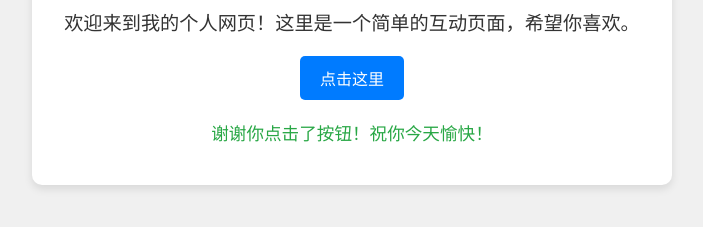
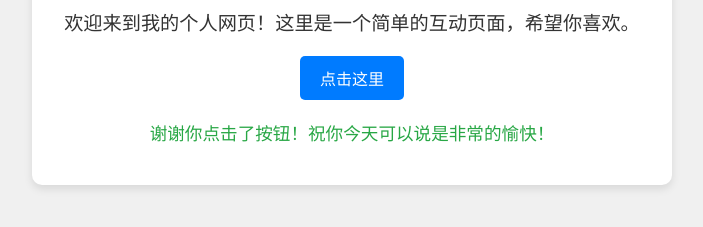
Before and after one commit to Yaobaisheep/TEST5, a plain HTML site: page index.html in a window 1280 px wide. Both pictures are taken after a click on the button "点击这里". Shown: the part 369-596 px from the top of the page, without its empty margins (288-991 px from the left). Drawn offline with Linux system fonts and the light colour scheme.

Commit message:
Update index.html

```diff
--- a/index.html
+++ b/index.html
@@ -59,7 +59,7 @@
         <h1>你好，我是杨佳鑫</h1>
         <p>欢迎来到我的个人网页！这里是一个简单的互动页面，希望你喜欢。</p>
         <button onclick="showMessage()">点击这里</button>
-        <p id="message">谢谢你点击了按钮！祝你今天愉快！</p>
+        <p id="message">谢谢你点击了按钮！祝你今天可以说是非常的愉快！</p>
     </div>
 
     <script>
```
